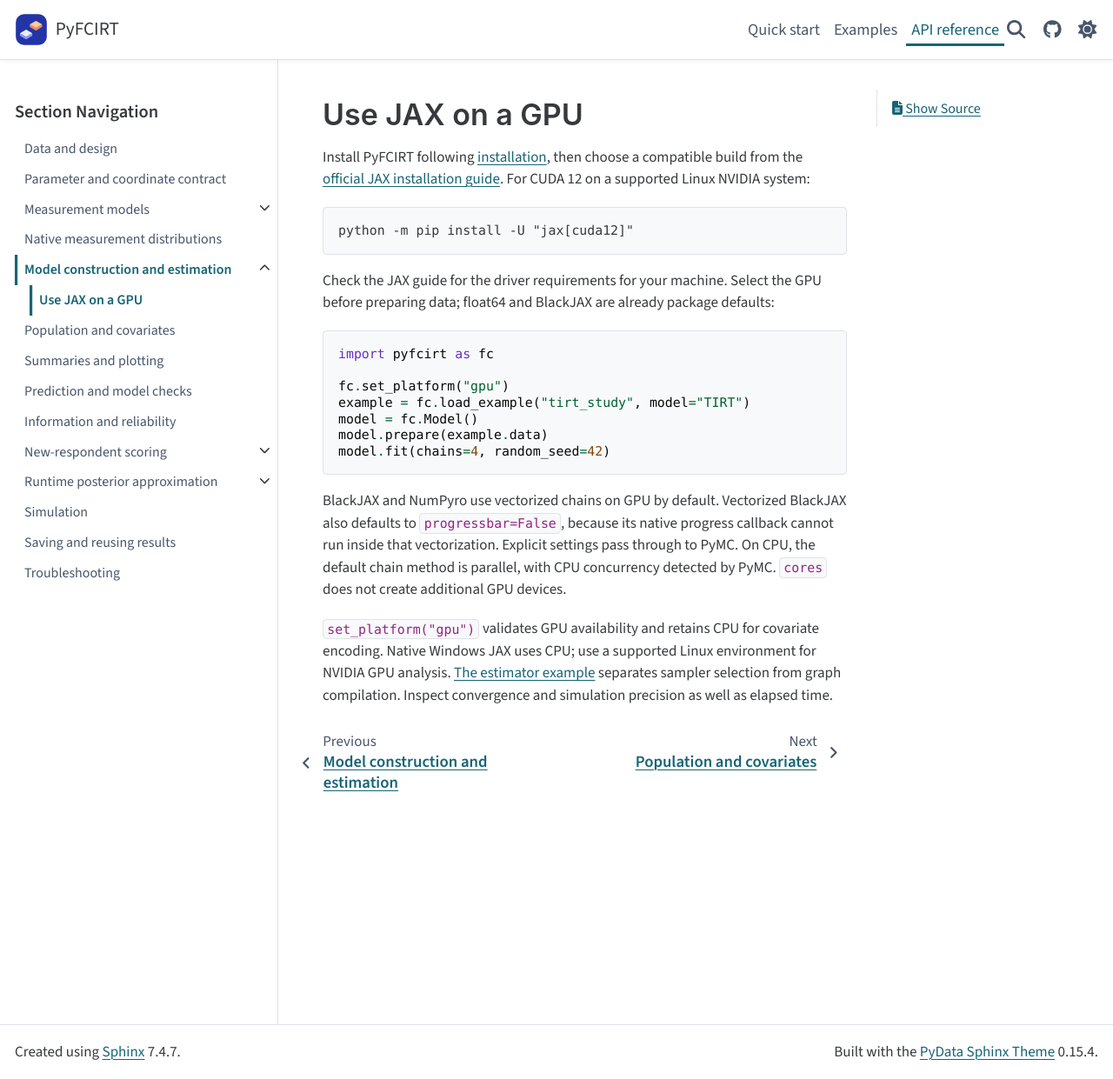
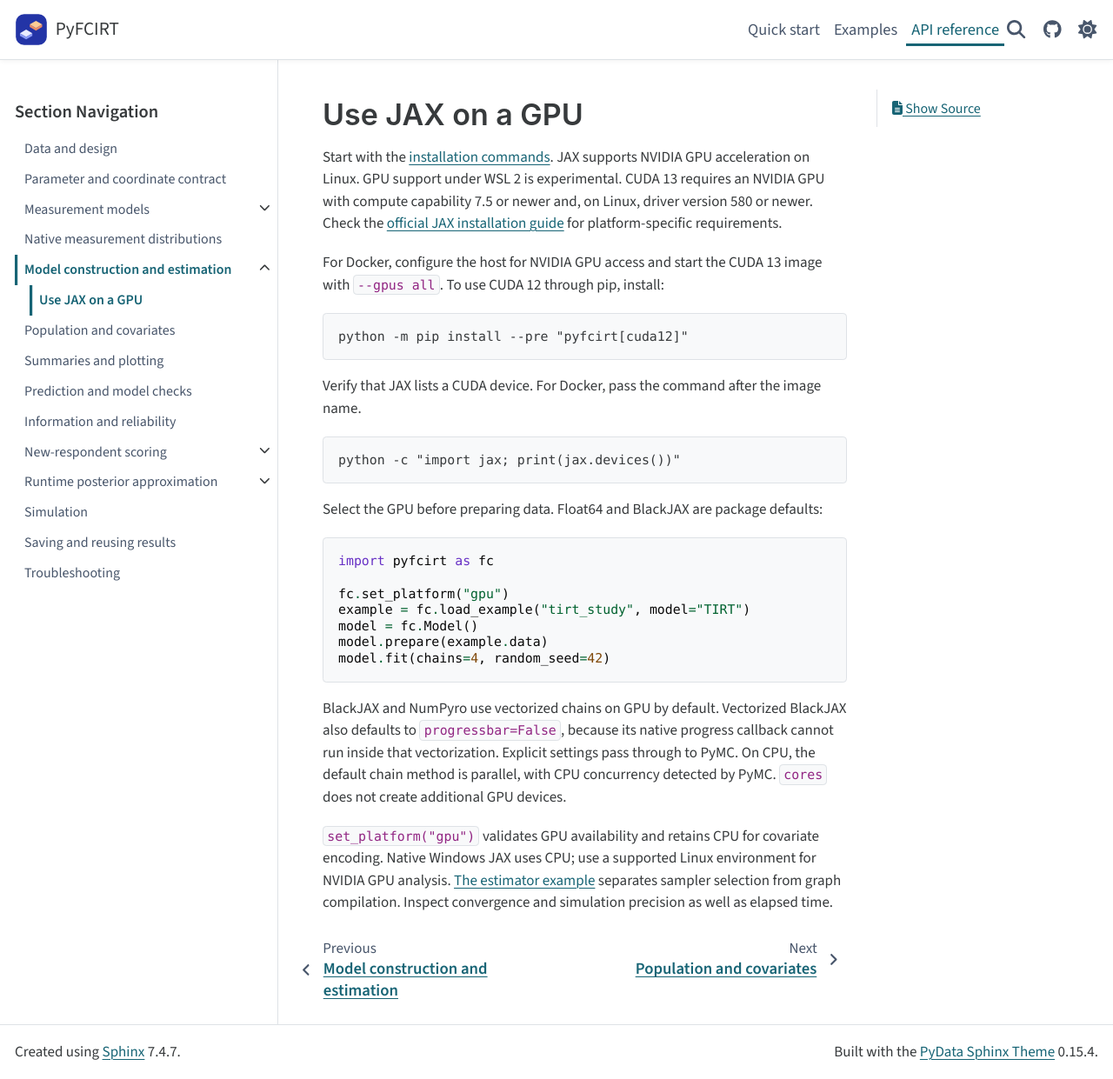
Before and after one commit to qipengchen/pyfcirt, a Sphinx documentation site: the page built from docs/examples/gpu.md, in a window 1280 px wide and 1241 px high. Shown: the whole window at 87% size. Built offline with Sphinx 7.4.7 and the PyData theme 0.15.4, drawn with Linux system fonts in a browser that asks for light colours.

Commit message:
Share installation instructions between README and Quick start

````diff
--- a/docs/examples/gpu.md
+++ b/docs/examples/gpu.md
@@ -1,15 +1,26 @@
 # Use JAX on a GPU
 
-Install PyFCIRT following [installation](../installation.md), then choose a
-compatible build from the [official JAX installation guide](https://docs.jax.dev/en/latest/installation.html).
-For CUDA 12 on a supported Linux NVIDIA system:
+Start with the [installation commands](../guide/getting_started.md#installation).
+JAX supports NVIDIA GPU acceleration on Linux. GPU support under WSL 2 is
+experimental. CUDA 13 requires an NVIDIA GPU with compute capability 7.5 or
+newer and, on Linux, driver version 580 or newer. Check the
+[official JAX installation guide](https://docs.jax.dev/en/latest/installation.html#nvidia-gpu)
+for platform-specific requirements.
+
+For Docker, configure the host for NVIDIA GPU access and start the CUDA 13
+image with `--gpus all`. To use CUDA 12 through pip, install:
 
 ```console
-python -m pip install -U "jax[cuda12]"
+python -m pip install --pre "pyfcirt[cuda12]"
 ```
 
-Check the JAX guide for the driver requirements for your machine. Select the GPU
-before preparing data; float64 and BlackJAX are already package defaults:
+Verify that JAX lists a CUDA device. For Docker, pass the command after the image name.
+
+```console
+python -c "import jax; print(jax.devices())"
+```
+
+Select the GPU before preparing data. Float64 and BlackJAX are package defaults:
 
 ```python
 import pyfcirt as fc
--- a/docs/reference/troubleshooting.md
+++ b/docs/reference/troubleshooting.md
@@ -4,7 +4,7 @@
 
 Import `sys` and call `print(sys.executable)` to check the active interpreter. Install with
 that interpreter and select the same notebook kernel. Follow
-[Installation](../installation.md).
+[Installation](../guide/getting_started.md#installation).
 
 ## A response or ID is rejected
 
````
Also changed, not shown: README.md (+27 -5 lines), docs/guide/getting_started.md (+0 -6 lines), docs/index.md (+1 -2 lines), docs/installation.md (+8 -62 lines), 1 other file.
